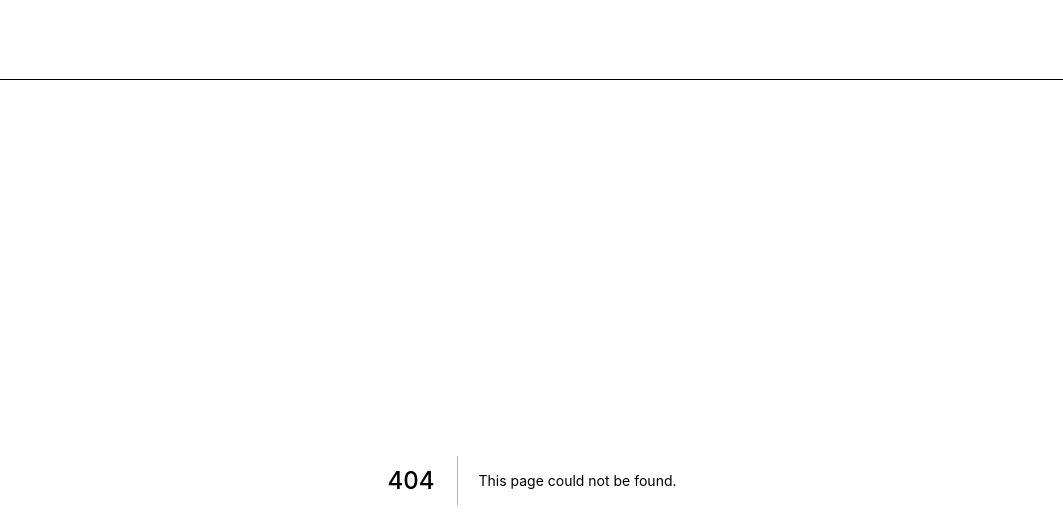
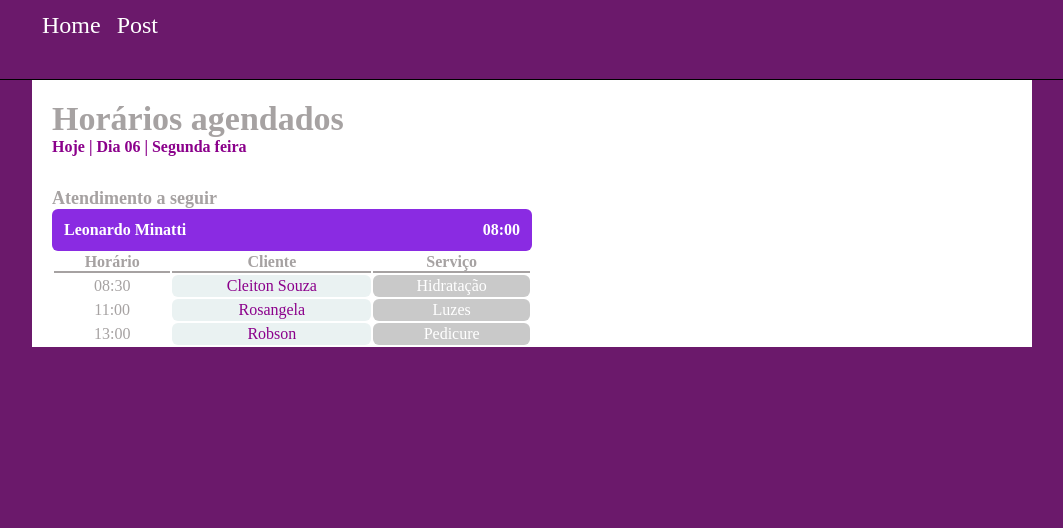
Before and after one commit to Thiago-dev1/es, a Next.js app: page /Lobby in a window 1280 px wide. Before the commit this address had no page. Shown: the top 528 px of the page, without its empty margins (108-1171 px from the left). Built offline with nearby package versions, Linux system fonts and the light colour scheme.

Commit message:
Parte de agenda

```diff
--- a/src/pages/FormLogin/index.tsx
+++ b/src/pages/FormLogin/index.tsx
@@ -22,6 +22,11 @@ export function FormLogin() {
             <Link
                 href="/FormCadastro"
             ><a>Realizar novo cadastro</a></Link>
+            <br />
+            <Link
+                href="/Lobby"
+            ><a>Testando</a></Link>
+
 
         </form>
     )
--- a/src/pages/Header/styles.module.scss
+++ b/src/pages/Header/styles.module.scss
@@ -5,7 +5,7 @@
 
 .headerConttent {
     max-width: 1120px;
-    height: rem;
+    height: 5rem;
     margin: 0 auto;
     padding: 0 2rem;
 
--- /dev/null
+++ b/src/pages/Lobby/index.tsx
@@ -0,0 +1,44 @@
+import Link from "next/link"
+import styles from './styles.module.scss'
+
+
+export default function Lobby() {
+    return (
+        <Link href="/Lobby">
+            <section className={styles.Container}>
+                <div className={styles.Content}>
+                    <h2>Horários agendados</h2>
+                    <p className={styles.Res}>Hoje | Dia 06 | Segunda feira</p>
+
+                    <h3>Atendimento a seguir</h3>
+                    <div className={styles.Pessoa}>
+                        <p>Leonardo Minatti</p>
+                        <p>08:00</p>
+                    </div>
+                    <table>
+                        <tr>
+                            <th className={styles.Title}>Horário</th>
+                            <th className={styles.Title}>Cliente</th>
+                            <th className={styles.Title}>Serviço</th>
+                        </tr>
+                        <tr>
+                            <td className={styles.Hors}>08:30</td>
+                            <td className={styles.Name}>Cleiton Souza</td>
+                            <td className={styles.Services}>Hidratação</td>
+                        </tr>
+                        <tr>
+                            <td className={styles.Hors}>11:00</td>
+                            <td className={styles.Name}>Rosangela</td>
+                            <td className={styles.Services}>Luzes</td>
+                        </tr>
+                        <tr>
+                            <td className={styles.Hors}>13:00</td>
+                            <td className={styles.Name}>Robson</td>
+                            <td className={styles.Services}>Pedicure</td>
+                        </tr>
+                    </table>
+                </div>
+            </section>
+        </Link >
+    )
+}
--- /dev/null
+++ b/src/pages/Lobby/styles.module.scss
@@ -0,0 +1,84 @@
+
+.Container {
+    background: white;
+    max-width: 100rem;
+    margin: 0 auto;
+    padding-top: 2rem;
+    padding-inline: 2rem;
+
+    .Content {
+        max-width: 50%;
+
+        h2 {
+            color: rgb(166, 162, 162);
+            font-weight: bold;
+            font-size: 3.4rem;
+        }
+
+        .Res {
+            color: darkmagenta;
+            font-weight: bold;
+            font-size: 1.6rem;
+        }
+
+        h3 {
+            color: rgb(166, 162, 162);
+            font-weight: bold;
+            font-size: 1.8rem;
+
+            margin-top: 3.2rem;
+        }
+
+        .Pessoa {
+            background: blueviolet;
+
+            display: flex;
+            justify-content: space-between;
+            padding: 1.2rem;
+
+            border-radius: 0.6rem;
+
+            p{
+                color: white;
+                font-weight: bold;
+            }
+        }
+
+        table{
+            width: 48rem;
+            .Title{
+                color: rgb(166, 162, 162);
+                border-bottom: 2px solid;
+            }
+
+            .Hors{
+                color: rgb(166, 162, 162);
+                text-align: center;
+            }
+
+            .Name{
+                background: rgb(234, 242, 242);
+                color: darkmagenta;
+
+                padding: 0.2rem;
+                text-align: center;
+
+                border-radius: 0.6rem;
+            }
+
+            .Services{
+                background: rgb(201, 201, 201);
+                color: white;
+
+                padding: 0.2rem;
+                text-align: center;
+
+                border-radius: 0.6rem;
+            }
+        }
+
+
+
+    }
+
+}
--- a/src/styles/global.scss
+++ b/src/styles/global.scss
@@ -13,6 +13,7 @@
 
 body{
     background: var(--background);
+    font-size: 1.6rem;
 }
 
 button{
```
